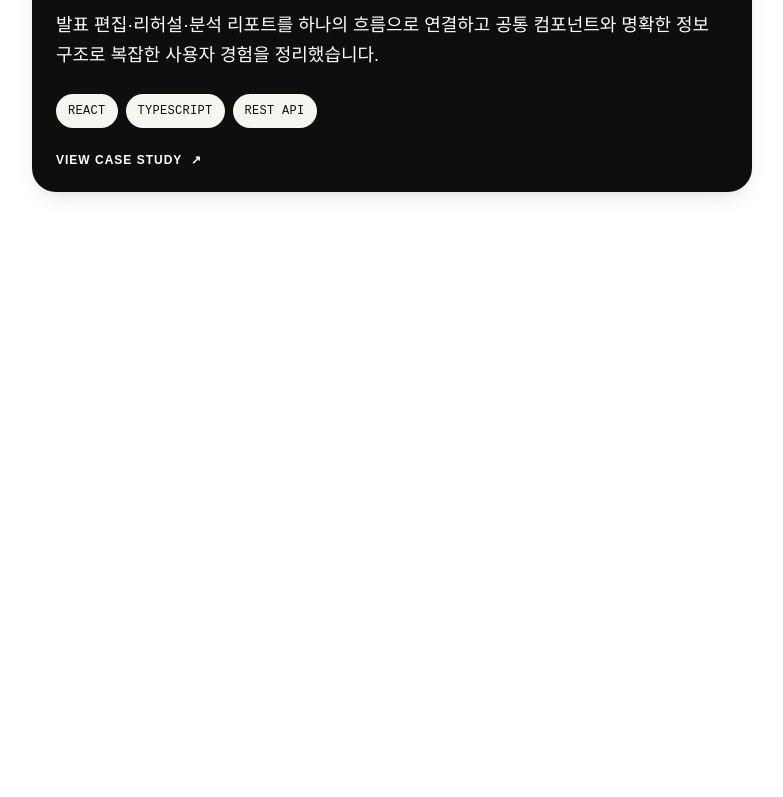
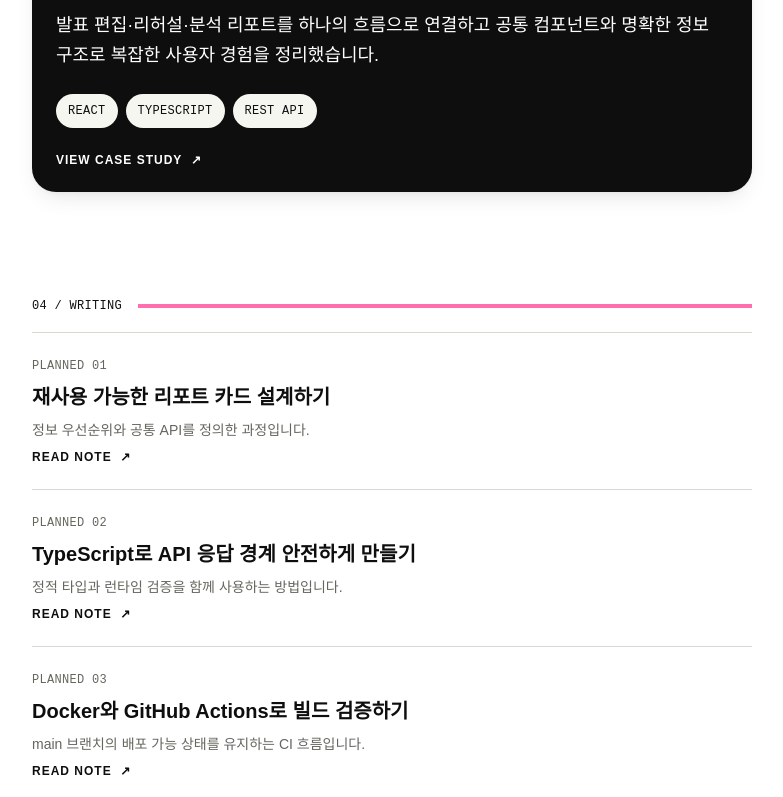
Before and after one commit to binny0x00/yeongbeen-cloud, a Nuxt app: page / in a window 1280 px wide. Shown: the part 2000-2797 px from the top of the page, without its empty margins (248-1031 px from the left). Before the commit the page ends 2240 px from the top, so only its background shows below. Built offline with nearby package versions, Linux system fonts and the light colour scheme.

Commit message:
feat: Recent Writing 섹션 구현

```diff
--- /dev/null
+++ b/app/components/cards/ArticleRow.vue
@@ -0,0 +1,42 @@
+<script setup lang="ts">
+defineProps<{
+  description: string
+  mobileDescription: string
+  mobileTitle: string
+  status: string
+  title: string
+  to: string
+}>()
+</script>
+
+<template>
+  <article class="w-full border-t border-border">
+    <NuxtLink
+      :to="to"
+      class="group flex w-full flex-col items-start gap-2 py-6 transition-colors duration-150 hover:text-ink-accent desktop:flex-row desktop:items-center desktop:gap-8"
+    >
+      <p class="type-mono-sm w-full shrink-0 text-ink-muted desktop:w-40">
+        {{ status }}
+      </p>
+
+      <div class="flex min-w-0 flex-1 flex-col items-start gap-2">
+        <h3 class="type-heading-sm w-full">
+          <span class="desktop:hidden">{{ mobileTitle }}</span>
+          <span class="hidden desktop:inline">{{ title }}</span>
+        </h3>
+        <p class="type-body-sm w-full text-ink-muted">
+          <span class="desktop:hidden">{{ mobileDescription }}</span>
+          <span class="hidden desktop:inline">{{ description }}</span>
+        </p>
+      </div>
+
+      <span class="type-label desktop:hidden" aria-hidden="true">READ NOTE&nbsp; ↗</span>
+      <span
+        class="hidden w-8 shrink-0 font-sans text-[28px] leading-9 font-semibold tracking-[-0.4px] desktop:block"
+        aria-hidden="true"
+      >
+        ↗
+      </span>
+    </NuxtLink>
+  </article>
+</template>
--- /dev/null
+++ b/app/components/sections/WritingSection.vue
@@ -0,0 +1,53 @@
+<script setup lang="ts">
+interface ArticleSummary {
+  description: string
+  mobileDescription: string
+  mobileTitle: string
+  status: string
+  title: string
+  to: string
+}
+
+const articles: ArticleSummary[] = [
+  {
+    description: '정보 우선순위와 공통 API를 먼저 정의해 화면 복잡도를 줄인 과정을 기록합니다.',
+    mobileDescription: '정보 우선순위와 공통 API를 정의한 과정입니다.',
+    mobileTitle: '재사용 가능한 리포트 카드 설계하기',
+    status: 'PLANNED 01',
+    title: 'React에서 재사용 가능한 리포트 카드 설계하기',
+    to: '/writing/reusable-report-card',
+  },
+  {
+    description: '정적 타입과 런타임 검증을 함께 사용해 신뢰할 수 없는 데이터를 다루는 방법입니다.',
+    mobileDescription: '정적 타입과 런타임 검증을 함께 사용하는 방법입니다.',
+    mobileTitle: 'TypeScript로 API 응답 경계 안전하게 만들기',
+    status: 'PLANNED 02',
+    title: 'TypeScript로 API 응답 경계를 안전하게 만들기',
+    to: '/writing/safe-api-boundary',
+  },
+  {
+    description: '개발 환경의 차이를 줄이고 main 브랜치의 배포 가능 상태를 유지하는 CI 흐름입니다.',
+    mobileDescription: 'main 브랜치의 배포 가능 상태를 유지하는 CI 흐름입니다.',
+    mobileTitle: 'Docker와 GitHub Actions로 빌드 검증하기',
+    status: 'PLANNED 03',
+    title: 'Docker와 GitHub Actions로 빌드 검증 자동화하기',
+    to: '/writing/docker-github-actions',
+  },
+]
+</script>
+
+<template>
+  <section
+    aria-labelledby="writing-title"
+    class="flex w-full flex-col items-start gap-4 desktop:gap-6"
+  >
+    <h2 id="writing-title" class="sr-only">Recent Writing</h2>
+    <SectionLabel :index="4" label="RECENT WRITING" mobile-label="WRITING" />
+
+    <ol class="w-full">
+      <li v-for="article in articles" :key="article.to">
+        <ArticleRow v-bind="article" />
+      </li>
+    </ol>
+  </section>
+</template>
--- a/app/components/ui/SectionLabel.vue
+++ b/app/components/ui/SectionLabel.vue
@@ -3,10 +3,12 @@ const props = withDefaults(
   defineProps<{
     index?: number | string
     label?: string
+    mobileLabel?: string
   }>(),
   {
     index: 1,
     label: 'ABOUT',
+    mobileLabel: undefined,
   },
 )
 
@@ -15,7 +17,11 @@ const normalizedIndex = computed(() => String(props.index).padStart(2, '0'))
 
 <template>
   <div class="flex h-5 w-full items-center gap-4">
-    <p class="type-mono-sm shrink-0 text-ink uppercase">{{ normalizedIndex }} / {{ label }}</p>
+    <p class="type-mono-sm shrink-0 text-ink uppercase">
+      {{ normalizedIndex }} /
+      <span v-if="mobileLabel" class="desktop:hidden">{{ mobileLabel }}</span>
+      <span :class="{ 'hidden desktop:inline': mobileLabel }">{{ label }}</span>
+    </p>
     <span aria-hidden="true" class="h-1 min-w-px flex-1 bg-accent-secondary" />
   </div>
 </template>
--- a/app/pages/index.vue
+++ b/app/pages/index.vue
@@ -14,6 +14,7 @@ useSeoMeta({
       <AboutSection />
       <ExperienceSection />
       <ProjectsSection />
+      <WritingSection />
     </div>
   </div>
 </template>
```
